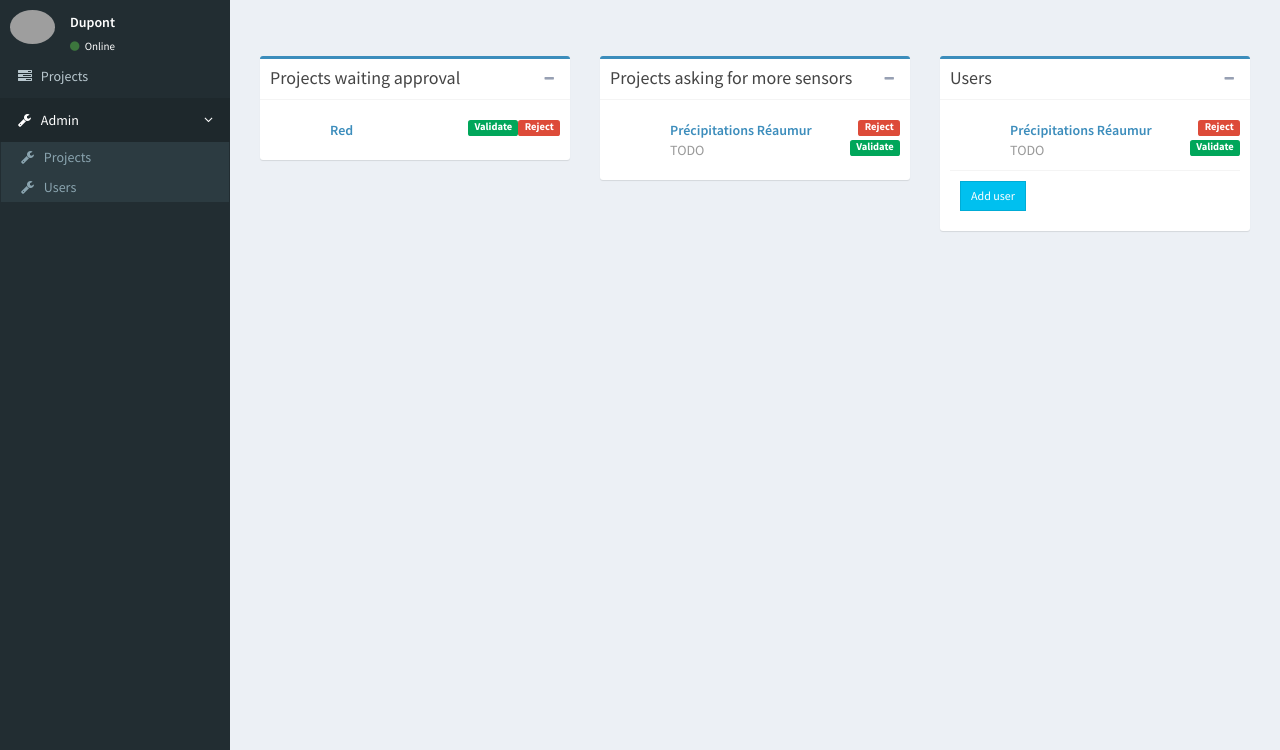
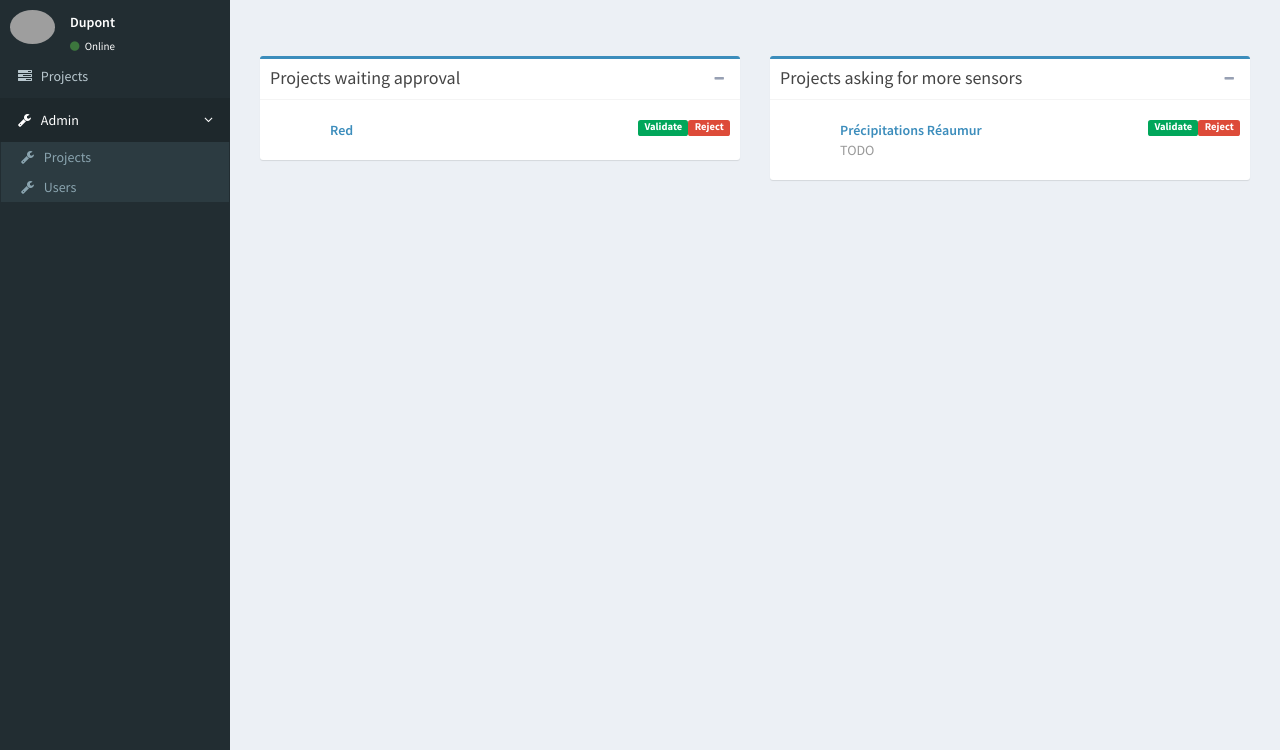
Before and after one commit to OpenWeek/data-logger, a Flask app: page /admin in a window 1280 px wide. Shown: the part 50-800 px from the top of the page. Run offline with Flask 2, Linux system fonts and the light colour scheme; parts of the project's set-up code (start-up, migrations or seed data) failed here and were passed over; some libraries are stand-ins or nearby versions; grey boxes are pictures that could not be loaded.

Commit message:
corrected admin

```diff
--- a/data_logger/templates/admin.html
+++ b/data_logger/templates/admin.html
@@ -73,86 +73,4 @@
             <!-- /.box-footer -->
           </div>
     </div>
-
-
-    <div class="col-md-6">
-
-    <div class="box box-primary">
-
-
-            <div class="box-header with-border">
-              <h3 class="box-title">Users</h3>
-
-              <div class="box-tools pull-right">
-                <button type="button" class="btn btn-box-tool" data-widget="collapse"><i class="fa fa-minus"></i>
-                </button>
-              </div>
-            </div>
-            <!-- /.box-header -->
-            <div class="box-body">
-              <ul class="products-list product-list-in-box">
-
-                      {% for project in projects_ask_sensor %}
-                <li class="item">
-                  <div class="product-info">
-                    <a href="javascript:void(0)" class="product-title">{{project.name}}</a>
-                    <a class="label label-danger pull-right" href="#">Reject</a>
-                      <a class="label label-success pull-right" href="#">Validate</a>
-                    <span class="product-description">
-                          TODO
-                        </span>
-                  </div>
-                </li>
-
-                {% endfor %}
-
-                <!-- /.item -->
-              </ul>
-              <div class="box-footer clearfix">
-                  <button data-toggle="modal" data-target="#userModal" class="btn btn-sm btn-info btn-flat pull-left">Add user</button>
-              </div>
-            </div>
-            <!-- /.box-body -->
-            <!-- /.box-footer -->
-          </div>
-    </div>
-
-
-    <div class="modal fade" id="userModal" tabindex="-1" role="dialog" aria-labelledby="exampleModalLabel" aria-hidden="true">
-      <div class="modal-dialog" role="document">
-        <div class="modal-content">
-          <div class="modal-header">
-            <h5 class="modal-title" id="exampleModalLabel" style='display:initial;'>Create user</h5>
-            <button type="button" class="close" data-dismiss="modal" aria-label="Close">
-              <span aria-hidden="true">&times;</span>
-            </button>
-          </div>
-            <div class="modal-body">
-                <form class="form-horizontal" action="/admin/add/user" method="post" role="form">
-                  <div class="box-body">
-                    <div class="form-group">
-                      <label for="email" class="col-sm-2 control-label">Email</label>
-
-                      <div class="col-sm-10">
-                        <input type="email" class="form-control" id="email" placeholder="Email">
-                      </div>
-                    </div>
-                    <div class="form-group">
-                      <label for="password" class="col-sm-2 control-label">Password</label>
-
-                      <div class="col-sm-10">
-                        <input type="password" class="form-control" id="pasword" placeholder="Password">
-                      </div>
-                    </div>
-                  </div>
-                  <!-- /.box-body -->
-                  <div class="box-footer">
-                    <button type="submit" class="btn btn-info pull-right">Sign in</button>
-                  </div>
-                  <!-- /.box-footer -->
-                </form>
-          </div>
-        </div>
-      </div>
-    </div>
 {% endblock %}
```
